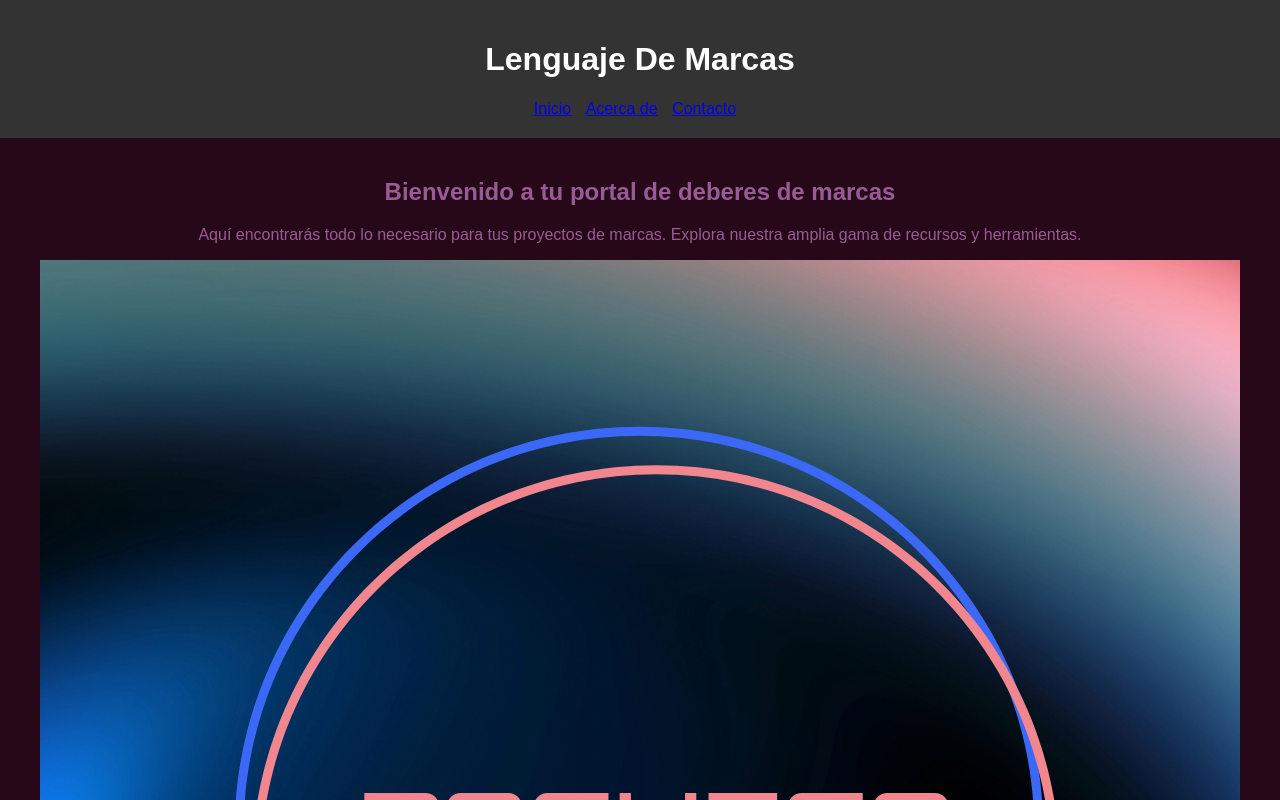
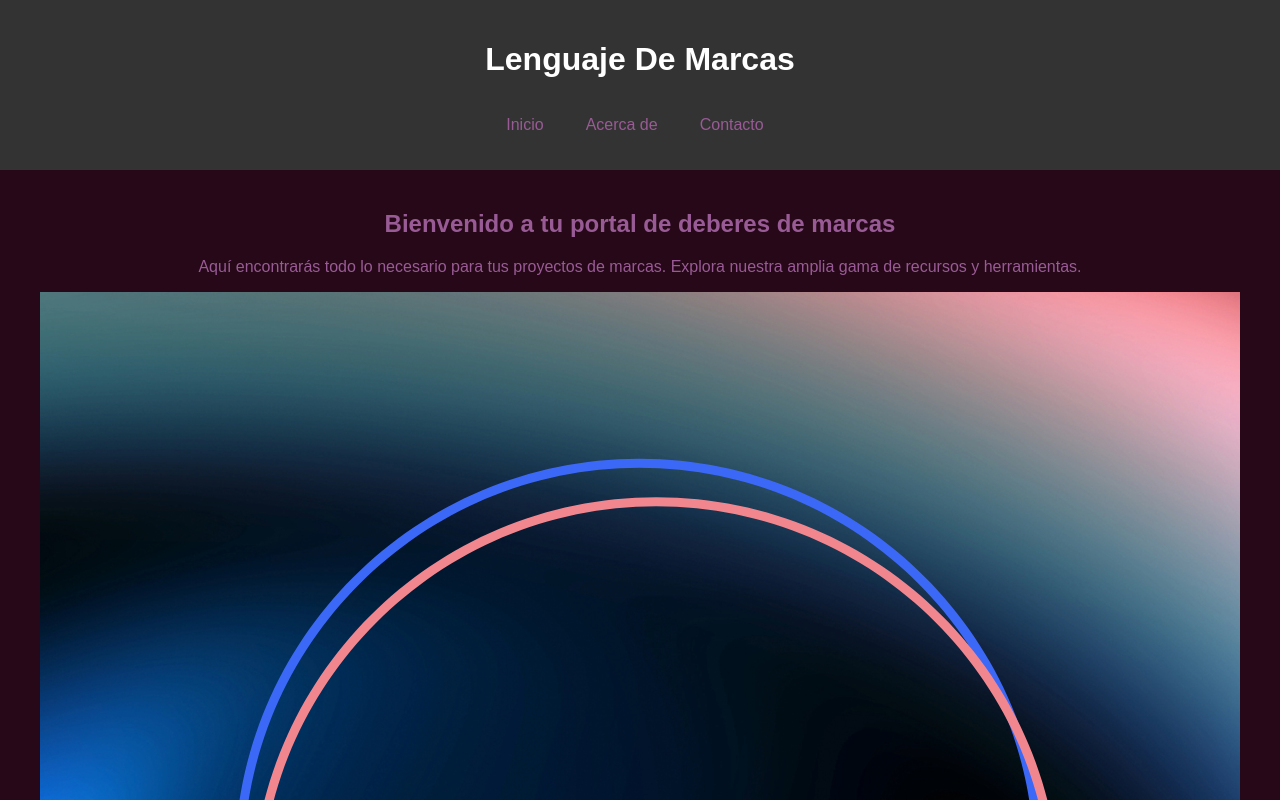
Before and after one commit to Pans3c0/Marcas_2024, a plain HTML site: page index.html in a window 1280 px wide. Shown: the top 800 px of the page. Drawn offline with Linux system fonts and the light colour scheme; a script that the page names is missing; files whose address does not match are found by name.

```diff
--- /dev/null
+++ b/Curso CSS/estilos/index.css
@@ -0,0 +1,16 @@
+body {
+    margin: 0;
+    font-family: Verdana, Geneva, Tahoma, sans-serif;
+}
+
+.hero{
+    align-items:center;
+    background-image: url(/imagenes/background.jpg);
+    background-size:cover;
+    background-position: center;
+    color: white;
+    display: flex;
+    height: 400px;
+    justify-content:center;
+
+}
--- a/index.css
+++ b/index.css
@@ -14,19 +14,39 @@
 }
 
 nav ul {
-    list-style: none;
+    display: flex;
+    justify-content: center;
+    align-items: flex-end;
     margin: 0;
     padding: 0;
 }
 
 nav li {
-    display: inline-block;
+    list-style: none;
+    padding: 1em;
     margin-right: 10px;
+}
+
+nav a{
+    text-decoration: none;
+    color: #995b95;
 }
 
 main {
     padding: 20px;
     text-align: center;
+}
+
+main .izquierda{
+    grid-area: i;
+}
+
+main .centro{
+    grid-area: c;
+}
+
+main .derecha{
+    grid-area: d;
 }
 
 img {
@@ -54,3 +74,11 @@
     padding: 10px;
     text-align: center;
 }
+
+.grid-container {
+    display: grid;
+    gap: 10px;
+    grid-template-areas:
+    "i c d";
+
+}
--- a/index.html
+++ b/index.html
@@ -6,6 +6,7 @@
     <title>Portal de Deberes de Marcas</title>
     <link rel="stylesheet" href="index.css"> </head>
 <body>
+
     <header>
         <h1>Lenguaje De Marcas</h1>
         <nav>
@@ -17,7 +18,12 @@
         </nav>
     </header>
 
+
     <main>
+        <section class="grid-container">
+        <div class="izquierda">
+        </div>
+        <div class="centro">
                 <h2>Bienvenido a tu portal de deberes de marcas</h2>
                 <p>Aquí encontrarás todo lo necesario para tus proyectos de marcas. Explora nuestra amplia gama de recursos y herramientas.</p>
                 <img src="Logo.png" alt="Pacheco">
@@ -26,6 +32,10 @@
                     <a href="EjerciciosListasEnlaces/index.html" class="boton">Bloque 4</a>
                     <a href="CargaMental/index.html" class="boton">Salud Mental</a>
                 </div>
+        </div>
+        <div class="derecha">
+        </div>
+        </section>
     </main>
 
     <footer>
```
Also changed, not shown: CargaMental/index.html (+6 -0 lines), CargaMental/porfolio.html (added, +33 -0 lines), Curso CSS/index.html (added, +22 -0 lines), CargaMental/script.js (added), 1 other file. Lines whose indentation alone changed are shown as unchanged.
